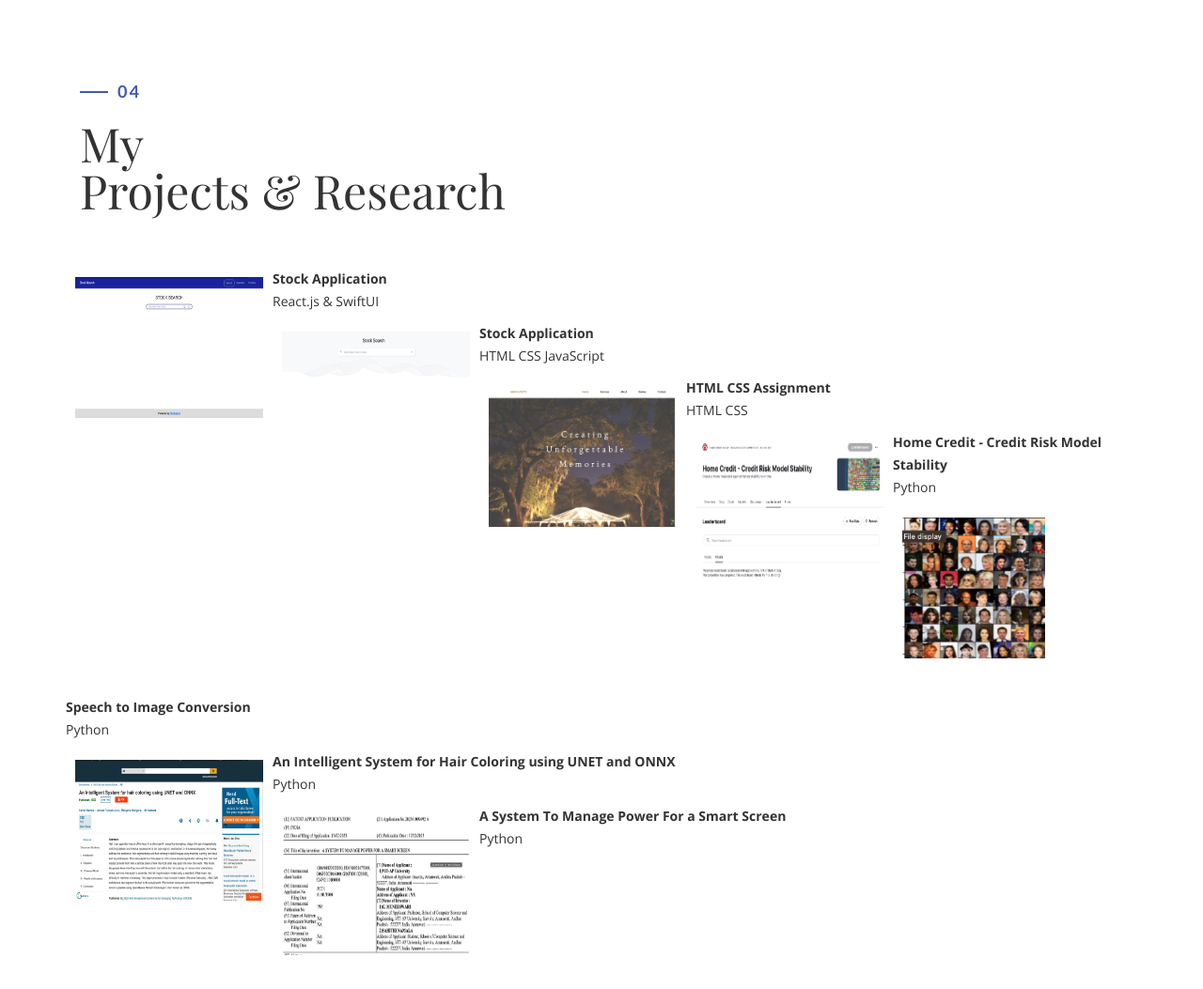
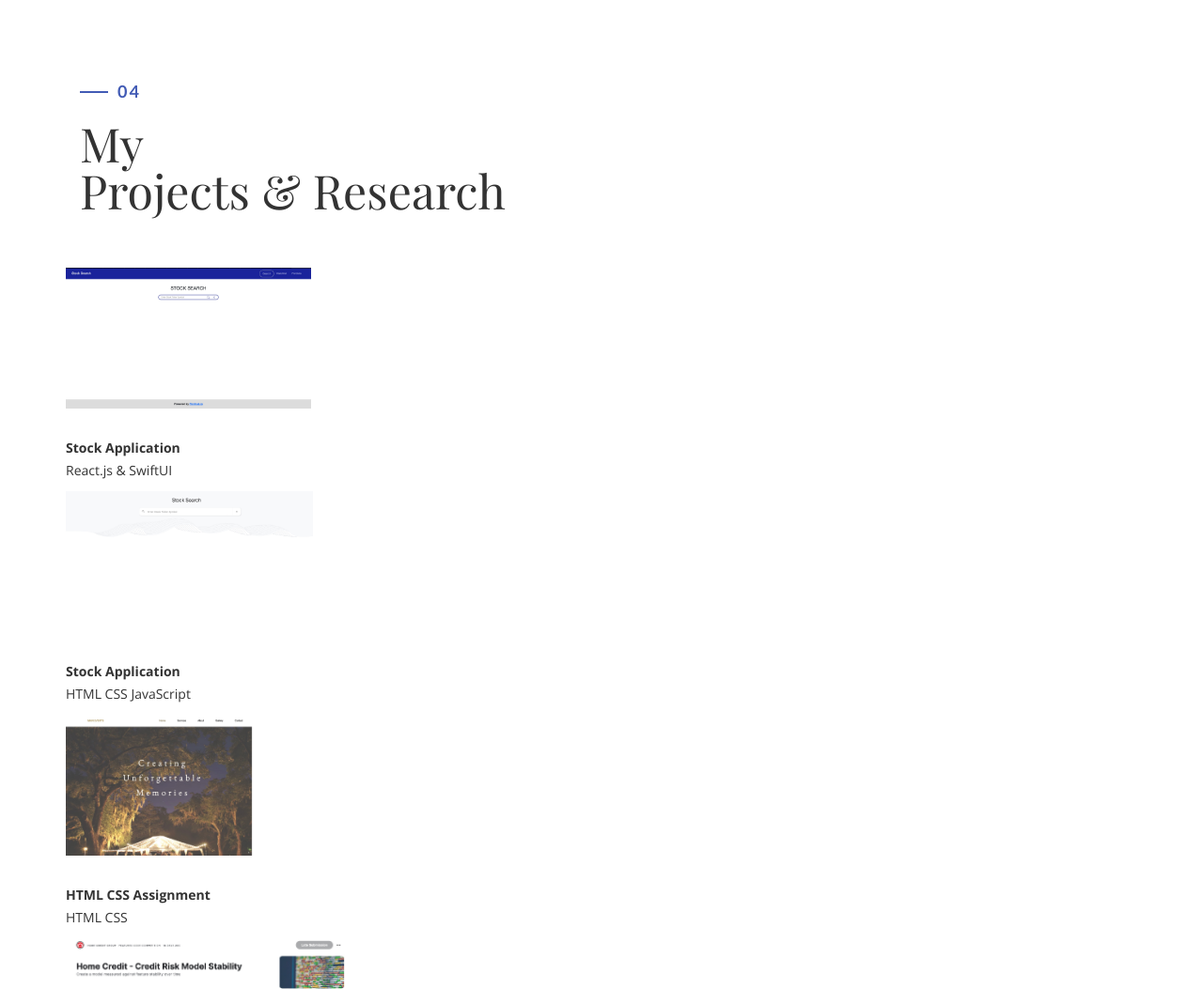
Before and after one commit to sahithinamala/portfolio, a plain HTML site: page index.html in a window 1280 px wide. Shown: the part 4880-5933 px from the top of the page at 94% size. Drawn offline with nearby package versions, Linux system fonts and the light colour scheme; files whose address does not match are found by name; a web font is replaced by a local one.

Commit message:
Update style.css

```diff
--- a/css/style.css
+++ b/css/style.css
@@ -451,24 +451,7 @@ a.active {
 
 /* projects section
 ==================================================*/
-.image-container {
-            width: 200px; /* Adjust the width as needed */
-            float: left; /* Align the images to the left */
-            margin: 10px; /* Add some space between the images */
-        }
 
-        /* Ensure the images are responsive within the container */
-        .image-container img {
-            width: 100%;
-            height: auto;
-        }
-
-        /* Clear floats after the rows */
-        .portfolio:after {
-            content: "";
-            display: table;
-            clear: both;
-        }
 #projects {
     padding: 100px 0;
 }
```
